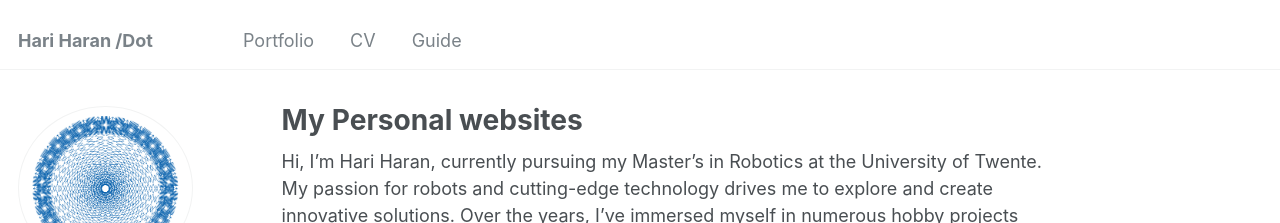
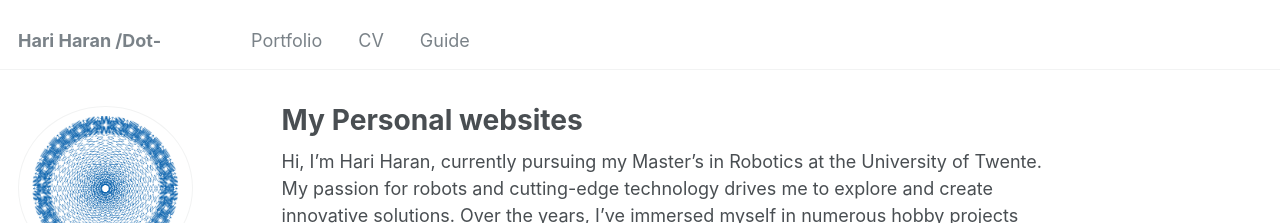
Before and after one commit to hariharan382/drint.github.io, a Jekyll site: the page built from _pages/about.md, in a window 1280 px wide. Shown: the top 223 px of the page. Built offline with Jekyll 4.4.1, drawn with Linux system fonts in a browser that asks for light colours.

Commit message:
personal data

```diff
--- a/_config.yml
+++ b/_config.yml
@@ -8,7 +8,7 @@
 
 # Basic Site Settings
 locale                   : "en-NL"
-title                    : "Hari Haran /Dot"
+title                    : "Hari Haran /Dot-"
 title_separator          : "-"
 name                     : &name "Hari Haran"
 description              : &description "Personal webpage"
```
